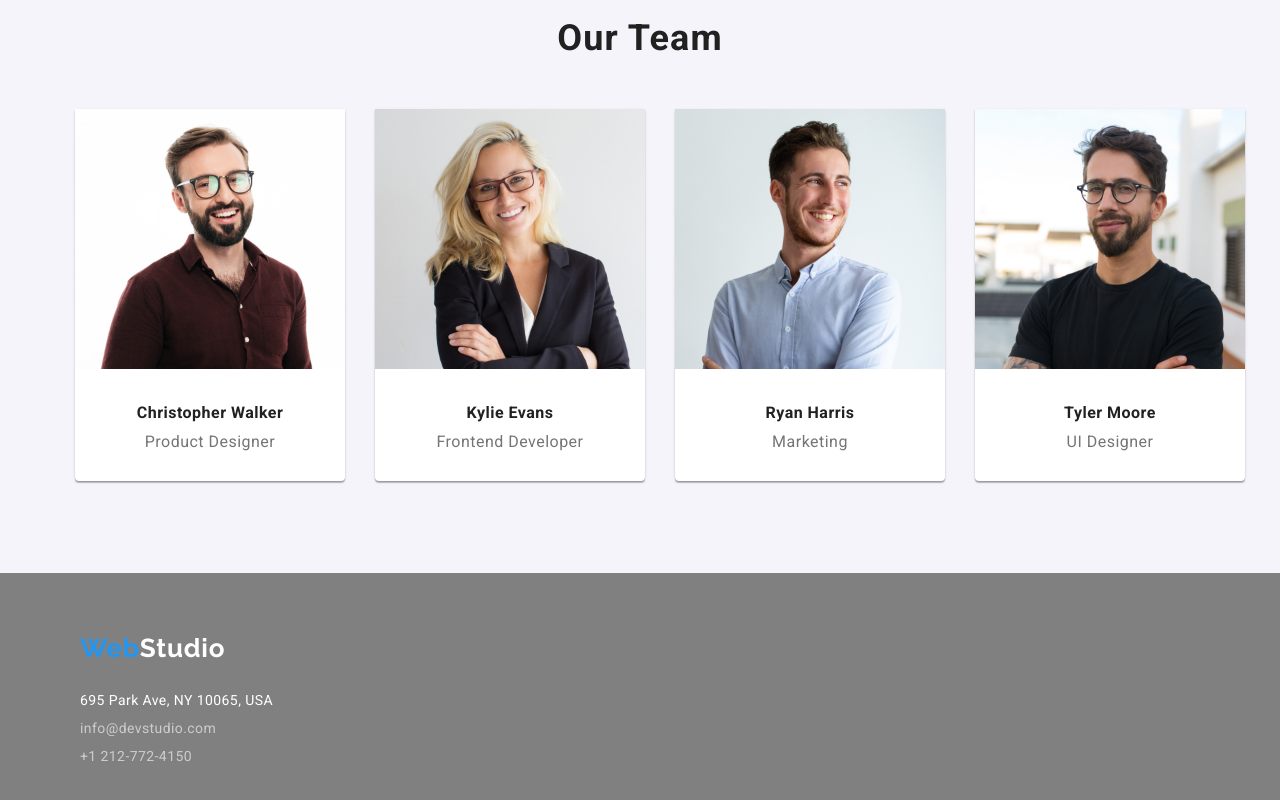
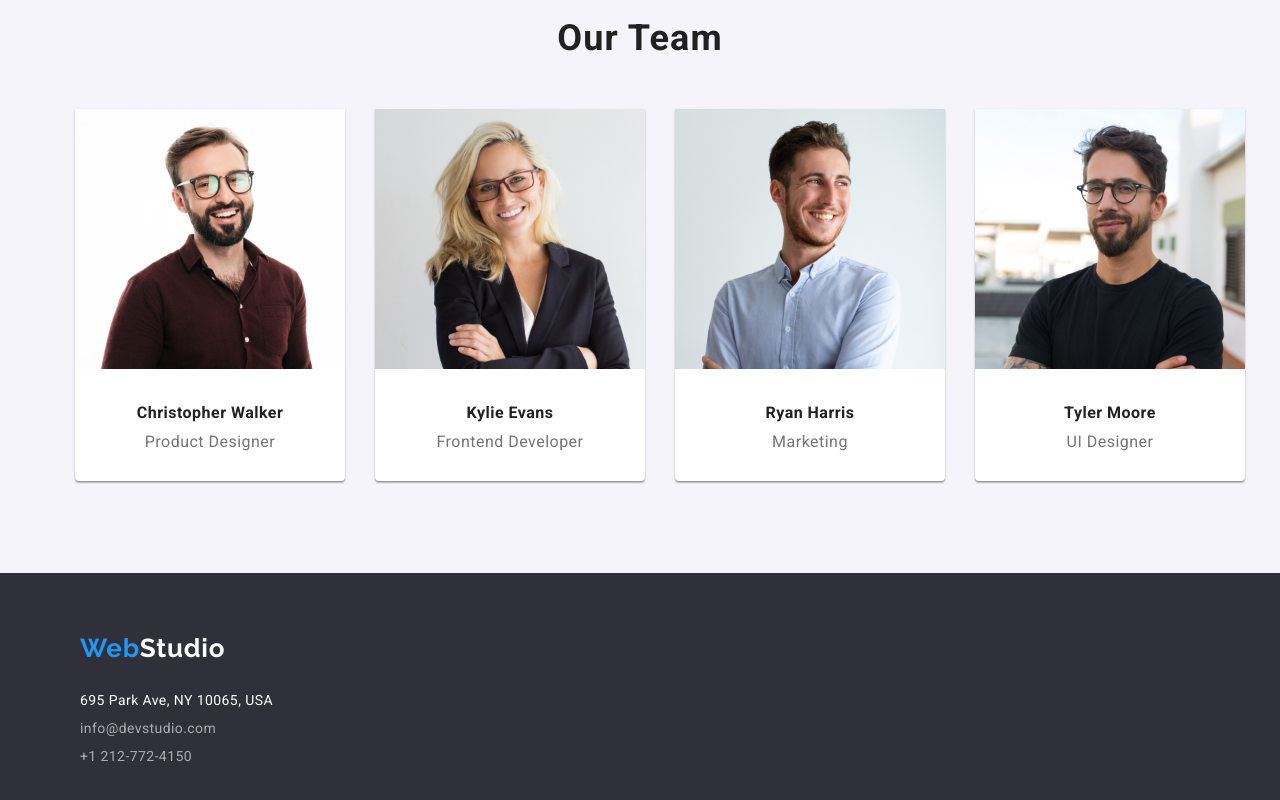
Before and after one commit to MihailMichael/goit-markup-hw-03, a plain HTML site: page index.html in a window 1280 px wide. Shown: the part 1595-2395 px from the top of the page. Drawn offline with nearby package versions, Linux system fonts and the light colour scheme.

Commit message:
goit-markup-hw-03

```diff
--- a/css/styles.css
+++ b/css/styles.css
@@ -220,7 +220,7 @@ button[type="button"] {
   line-height: 16px;
   letter-spacing: 0.03em;
   text-decoration: none;
-  background: #808080;
+  background: #2f303a;
   height: 251px;
   padding-top: 60px;
 }
```
